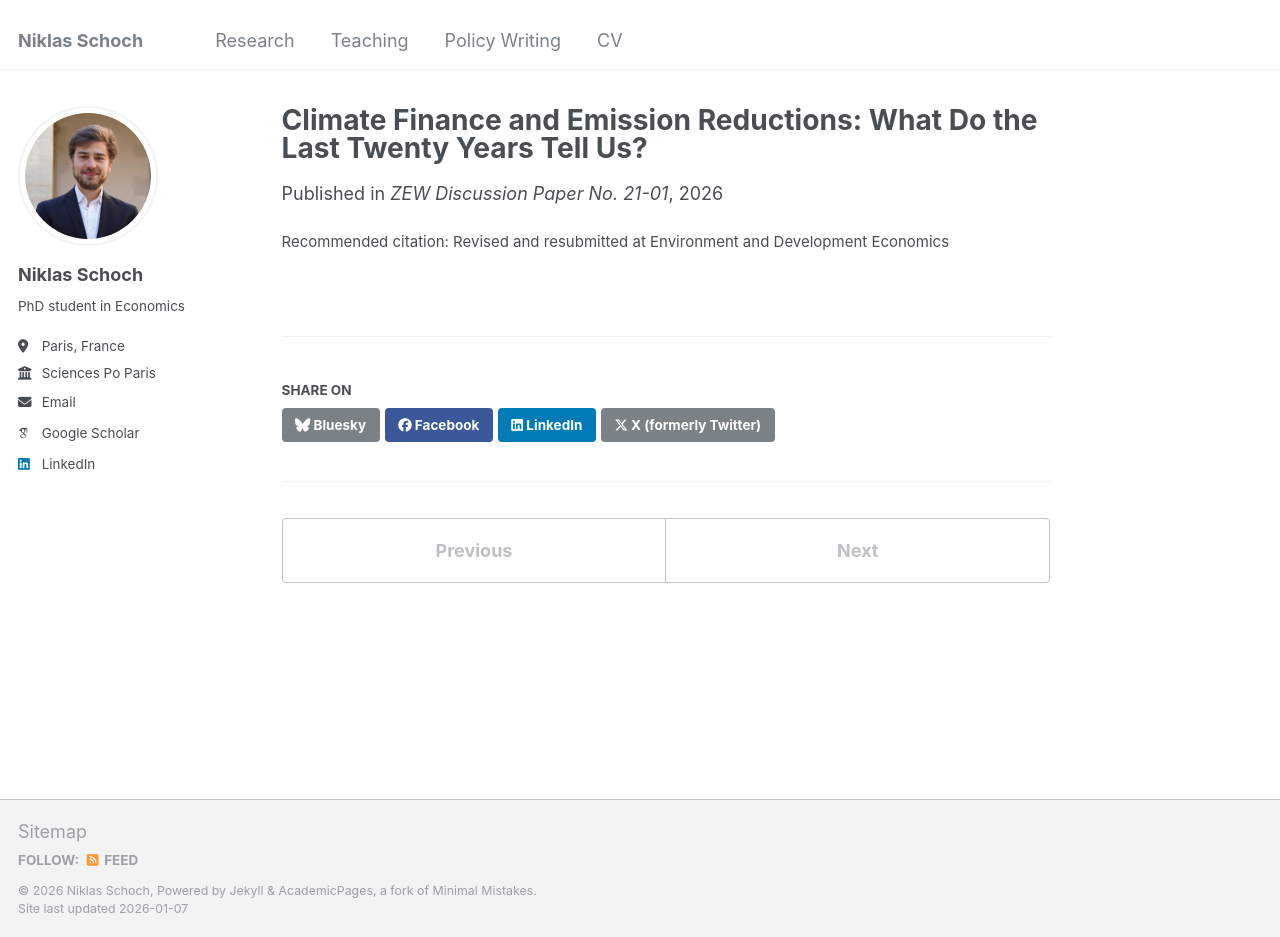
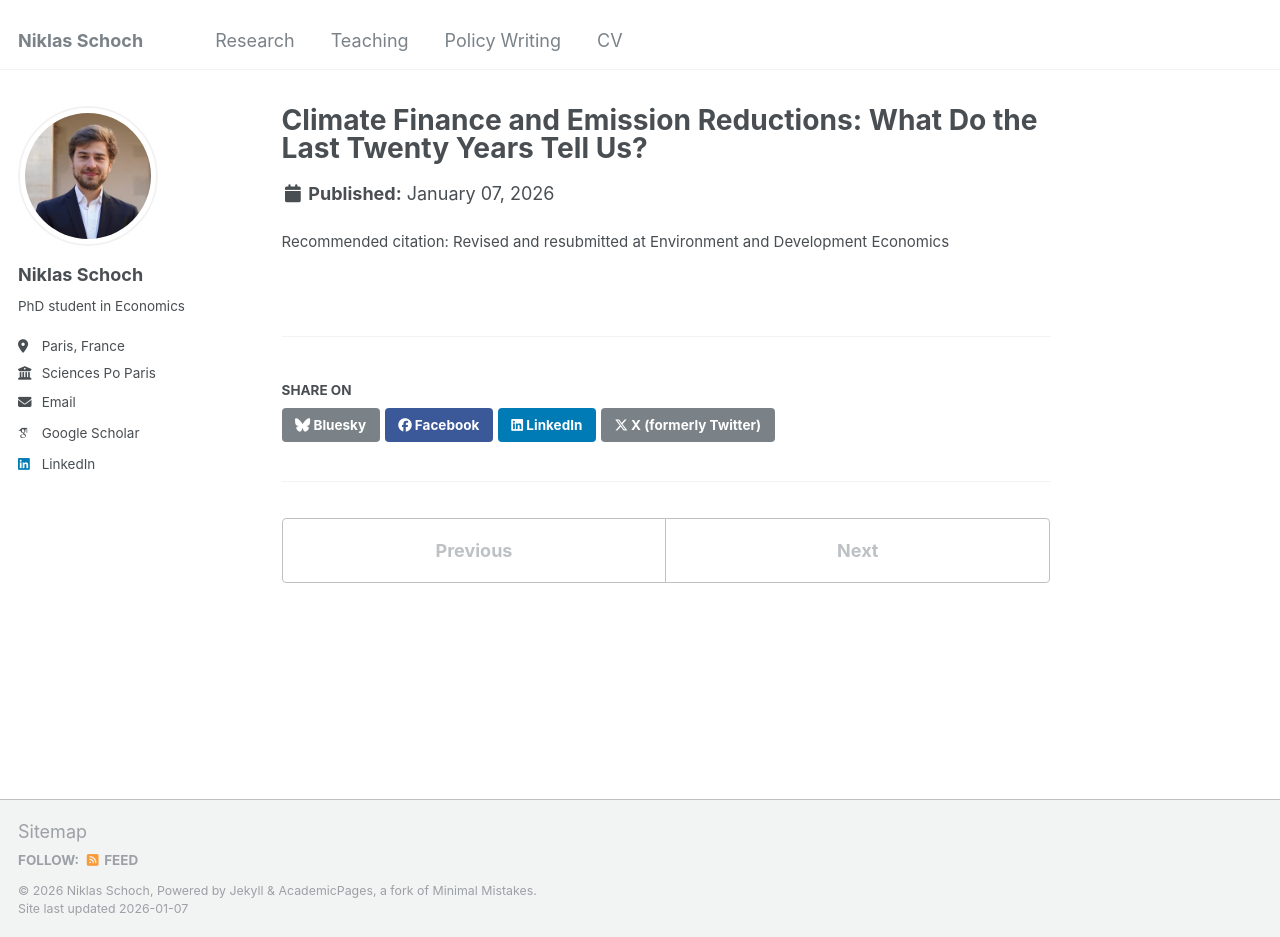
Before and after one commit to niklasschoch/niklasschoch.github.io, a Jekyll site: the page built from _publications/climate-finance.md, in a window 1280 px wide and 937 px high. Built offline with Jekyll 4.4.1, drawn with Linux system fonts in a browser that asks for light colours; some web fonts are replaced.

Commit message:
Update climate-finance.md
Signed-off-by: Niklas Schoch <74817881+niklasschoch@users.noreply.github.com>

```diff
--- a/_publications/climate-finance.md
+++ b/_publications/climate-finance.md
@@ -2,7 +2,6 @@
 title: "Climate Finance and Emission Reductions: What Do the Last Twenty Years Tell Us?"
 collection: publications
 category: Working Paper
-venue: ZEW Discussion Paper No. 21-01
 citation: "Revised and resubmitted at Environment and Development Economics"
 authors: "with Claire Gavard"
 links:
```
